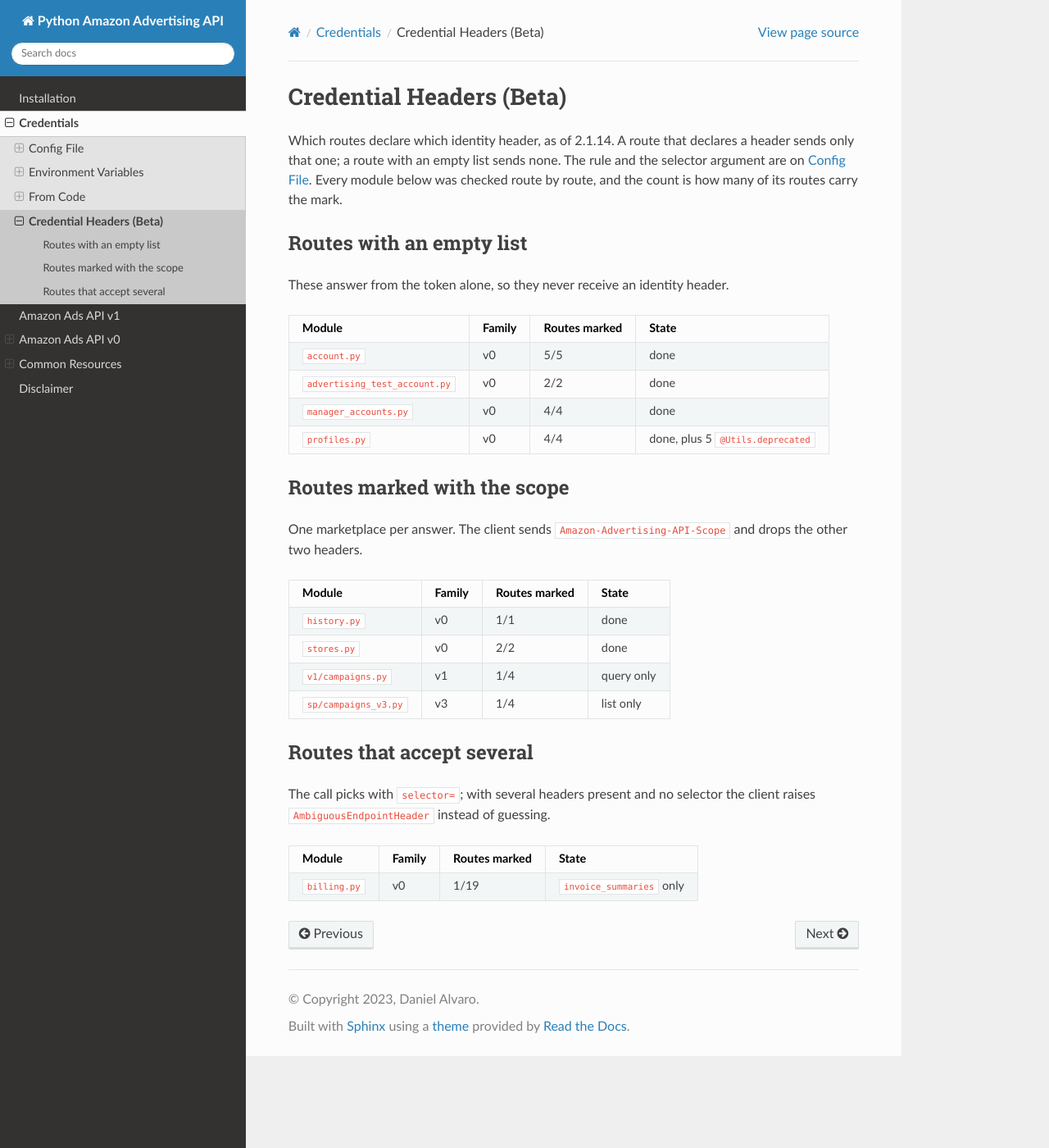
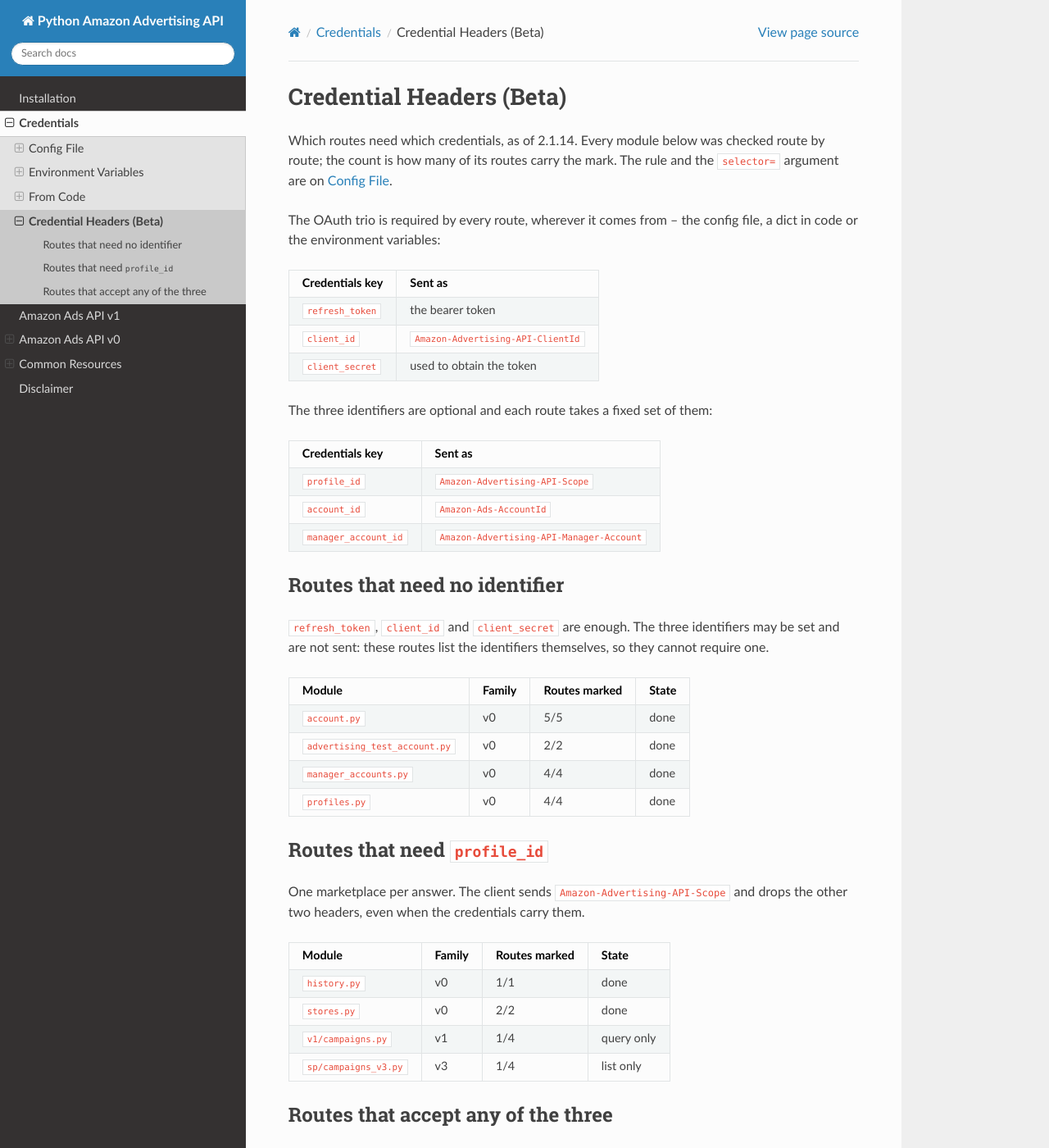
Before and after one commit to denisneuf/python-amazon-ad-api, a Sphinx documentation site: the page built from docs/route_headers.rst, in a window 1280 px wide and 1400 px high. Shown: the whole window at 82% size. Built offline with Sphinx 7.4.7 and the Read the Docs theme 3.1.0, drawn with Linux system fonts in a browser that asks for light colours; some of the changed text lies outside the part shown.

Commit message:
docs: name the credentials each group of routes needs
The three sections now say which credentials a route needs instead of
describing our mark. "Routes with an empty list" was a name for the
implementation, not for the reader.

- Routes that need no identifier: the OAuth trio alone, with
  profile_id, account_id and manager_account_id present but not sent
- Routes that need profile_id: one marketplace per answer
- Routes that accept any of the three: chosen with selector=

A first table lists the OAuth trio and a second the three identifiers,
headed "Credentials key" rather than "credentials.yml key": they can come
from the config file, a dict in code or the environment variables.

The profiles.py row reads done, without the deprecated note: those helpers
are deprecated and no longer worked on.

```diff
--- a/docs/route_headers.rst
+++ b/docs/route_headers.rst
@@ -1,15 +1,45 @@
 Credential Headers (Beta)
 =========================
 
-Which routes declare which identity header, as of 2.1.14. A route that declares
-a header sends only that one; a route with an empty list sends none. The rule
-and the selector argument are on :doc:`config`. Every module below was checked
-route by route, and the count is how many of its routes carry the mark.
+Which routes need which credentials, as of 2.1.14. Every module below was
+checked route by route; the count is how many of its routes carry the mark.
+The rule and the ``selector=`` argument are on :doc:`config`.
 
-Routes with an empty list
--------------------------
+The OAuth trio is required by every route, wherever it comes from -- the
+config file, a dict in code or the environment variables:
 
-These answer from the token alone, so they never receive an identity header.
+..  list-table::
+    :header-rows: 1
+
+    * - Credentials key
+      - Sent as
+    * - ``refresh_token``
+      - the bearer token
+    * - ``client_id``
+      - ``Amazon-Advertising-API-ClientId``
+    * - ``client_secret``
+      - used to obtain the token
+
+The three identifiers are optional and each route takes a fixed set of them:
+
+..  list-table::
+    :header-rows: 1
+
+    * - Credentials key
+      - Sent as
+    * - ``profile_id``
+      - ``Amazon-Advertising-API-Scope``
+    * - ``account_id``
+      - ``Amazon-Ads-AccountId``
+    * - ``manager_account_id``
+      - ``Amazon-Advertising-API-Manager-Account``
+
+Routes that need no identifier
+-------------------------------
+
+``refresh_token``, ``client_id`` and ``client_secret`` are enough. The three
+identifiers may be set and are not sent: these routes list the identifiers
+themselves, so they cannot require one.
 
 ..  list-table::
     :header-rows: 1
@@ -33,13 +63,13 @@ These answer from the token alone, so they never receive an identity header.
     * - ``profiles.py``
       - v0
       - 4/4
-      - done, plus 5 ``@Utils.deprecated``
+      - done
 
-Routes marked with the scope
-----------------------------
+Routes that need ``profile_id``
+--------------------------------
 
 One marketplace per answer. The client sends ``Amazon-Advertising-API-Scope``
-and drops the other two headers.
+and drops the other two headers, even when the credentials carry them.
 
 ..  list-table::
     :header-rows: 1
@@ -65,11 +95,12 @@ and drops the other two headers.
       - 1/4
       - list only
 
-Routes that accept several
---------------------------
+Routes that accept any of the three
+-----------------------------------
 
-The call picks with ``selector=``; with several headers present and no
-selector the client raises ``AmbiguousEndpointHeader`` instead of guessing.
+The call picks with ``selector=``. With more than one identifier in the
+credentials and no selector, the client raises ``AmbiguousEndpointHeader``
+instead of guessing.
 
 ..  list-table::
     :header-rows: 1
```
